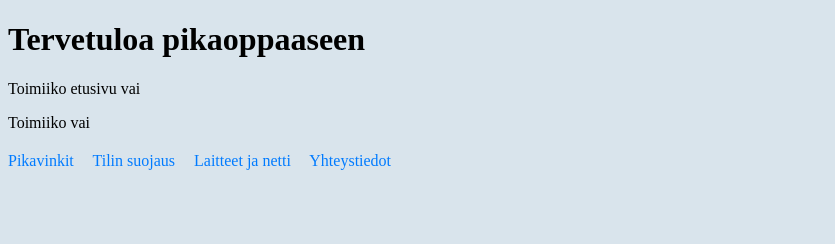
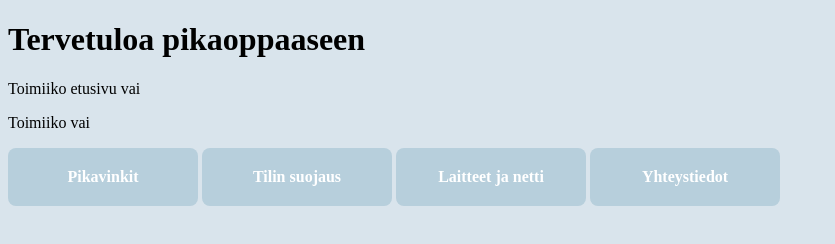
Before and after one commit to Miika-site/Miika-site.github.io, a plain HTML site: page index.html in a window 1280 px wide. Shown: the whole page, without its empty margins (0-835 px from the left). Drawn offline with Linux system fonts and the light colour scheme.

Commit message:
värejä ja navigointi muokattu

```diff
--- a/index.html
+++ b/index.html
@@ -3,7 +3,7 @@
 <head>
     <meta charset="UTF-8">
     <meta name="viewport" content="width=device-width, initial-scale=1.0">
-    <title>Sellaista pelia</title>
+    <title>Tietoturva 2024: pikaopas</title>
     <link rel="stylesheet" href="style.css">
 </head>
 <body class="blue-gray">
@@ -11,9 +11,9 @@
 <p>Toimiiko etusivu vai</p>
 <p>Toimiiko vai</p>
 <nav>
-    <a href="pikavinkit.html">Pikavinkit</a>
-    <a href="tilin suojaus.html">Tilin suojaus</a>
-    <a href="laitteet ja netti.html">Laitteet ja netti</a>
-    <a href="yhteystietoja.html">Yhteystiedot</a>
+    <a href="pikavinkit.html" class="nav-button">Pikavinkit</a>
+    <a href="tilin suojaus.html" class="nav-button">Tilin suojaus</a>
+    <a href="laitteet ja netti.html" class="nav-button">Laitteet ja netti</a>
+    <a href="yhteystietoja.html" class="nav-button">Yhteystiedot</a>
 </body>
 </html>
--- a/style.css
+++ b/style.css
@@ -15,17 +15,33 @@ body {
     background-color: #d9e4ec; /* Blue Gray taustaväri muille sivuille */
 }
 
-/* Navigointivalikko */
-nav {
-    margin-top: 20px;
+/* Neliönmuotoiset painikkeet */
+.nav-button {
+    display: inline-block;
+    padding: 20px;         /* Lisää tilaa, jotta painikkeet näyttävät suuremmilta */
+    width: 150px;          /* Kiinteä leveys, jotta painikkeet ovat neliömäisiä */
+    text-align: center;    /* Tekstin keskitys */
+    background-color: #b7cfdc; /* Misty Blue painikkeiden taustaväri */
+    color: white;          /* Tekstin väri */
+    text-decoration: none; /* Poistaa alleviivauksen */
+    font-weight: bold;     /* Tekstin lihavointi */
+    border-radius: 8px;    /* Pyöristää hieman kulmia */
+    transition: background-color 0.3s ease; /* Pehmeä hover-efekti */
 }
 
-nav a {
-    margin-right: 15px;
-    text-decoration: none;
-    color: #007BFF; /* Linkkien väri */
+/* Hover-efekti: muuttaa taustavärin */
+.nav-button:hover {
+    background-color: #98b6c8; /* Tummempi sininen hover-tilassa */
 }
 
-nav a:hover {
-    text-decoration: underline; /* Hover-efekti */
+/* Neliömäisten painikkeiden responsiivisuus: kaventuu pienillä näytöillä */
+@media (max-width: 600px) {
+    .nav-button {
+        width: 100%;       /* Vie koko tilan pienillä näytöillä */
+        padding: 15px;     /* Pienempi padding mobiilissa */
+    }
+
+    nav {
+        flex-direction: column; /* Laittaa painikkeet päällekkäin mobiilissa */
+    }
 }
```
